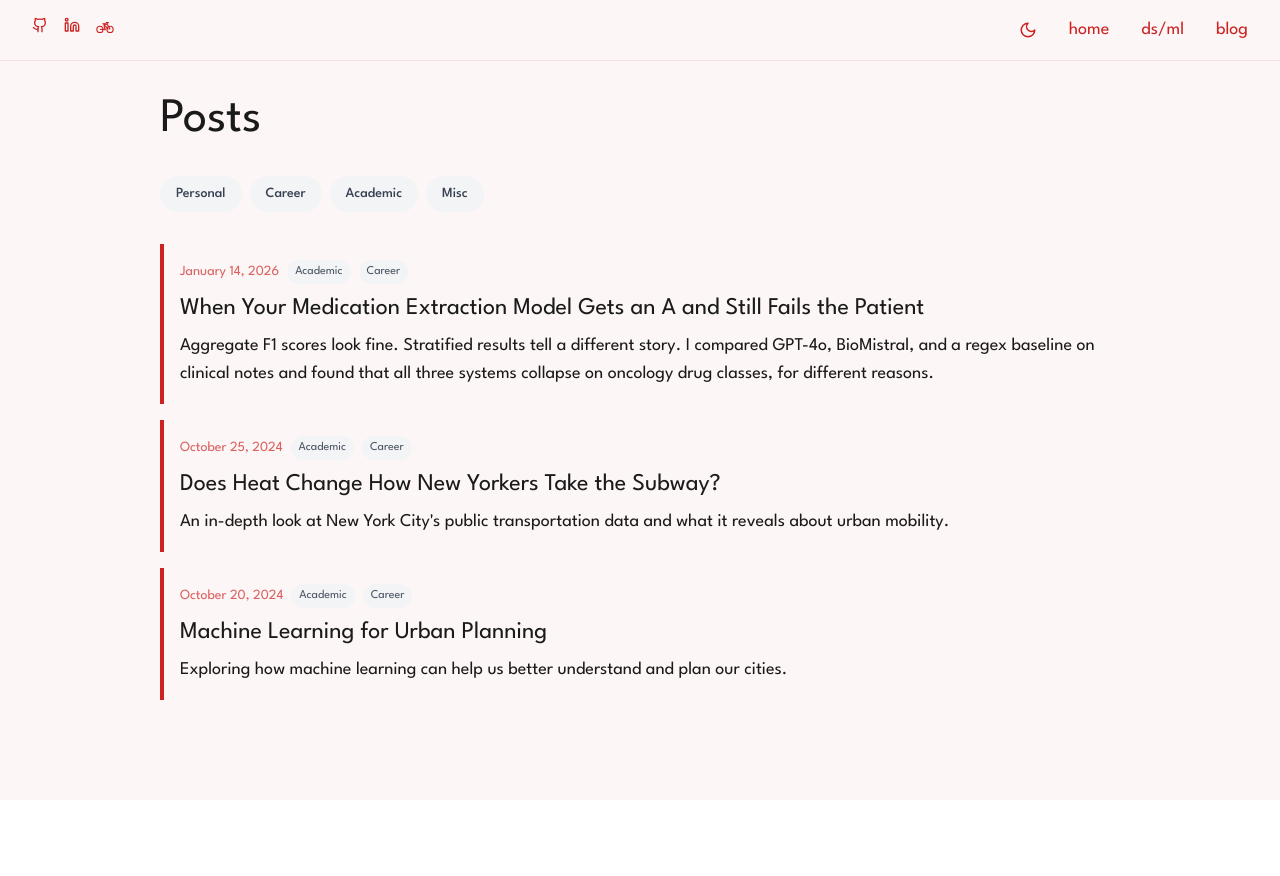
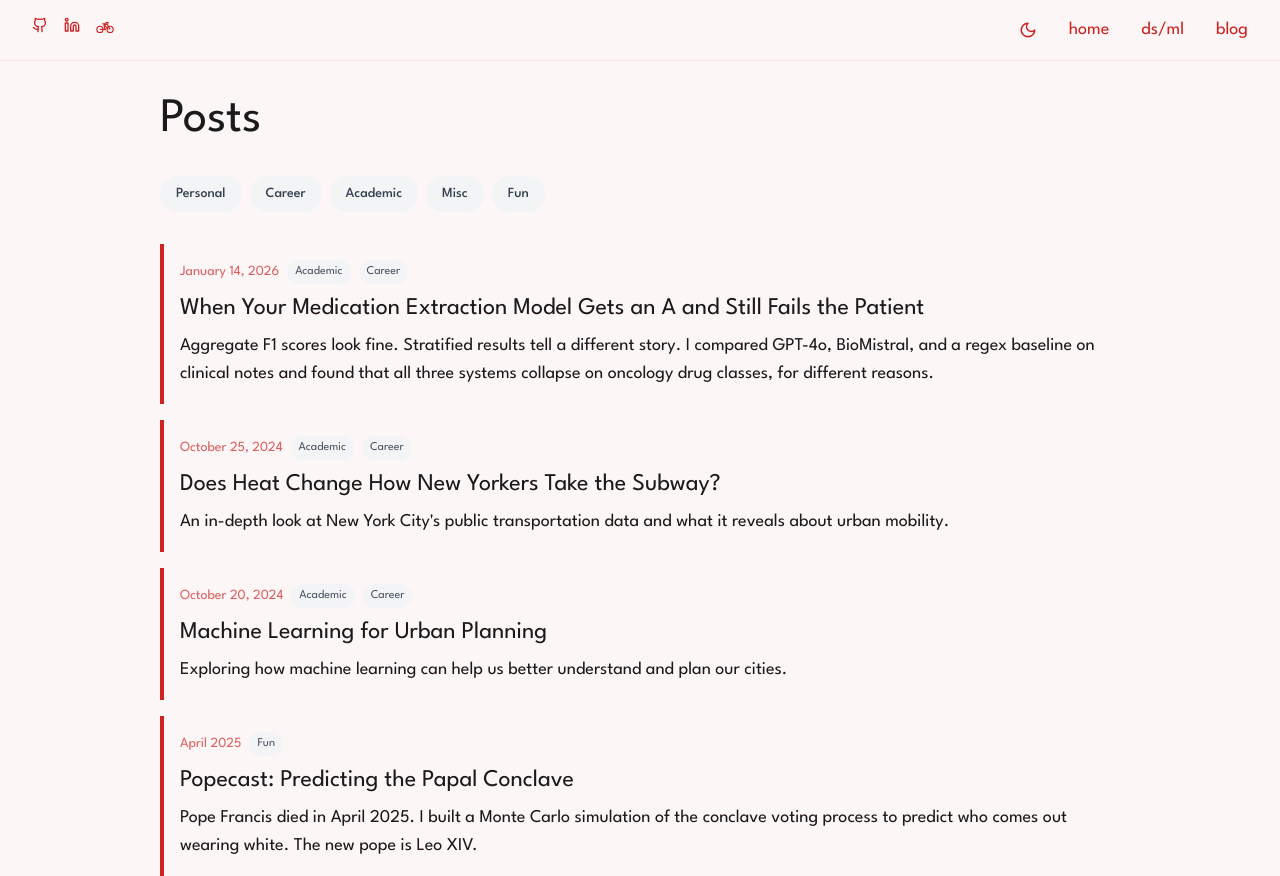
Before and after one commit to jaackiekim/jackiekim.me, a React (Vite) app: page /blog in a window 1280 px wide. Before the commit the page ends 800 px from the top, so only its background shows below. Built offline with nearby package versions, Linux system fonts and the light colour scheme.

Commit message:
popecast post with full algorithm writeup

```diff
--- a/src/components/Blog.tsx
+++ b/src/components/Blog.tsx
@@ -4,7 +4,7 @@ import { motion } from 'framer-motion';
 import { X } from 'lucide-react';
 import { useTheme } from './ThemeProvider';
 
-type Category = 'Personal' | 'Career' | 'Academic' | 'Misc';
+type Category = 'Personal' | 'Career' | 'Academic' | 'Misc' | 'Fun';
 
 interface Post {
   slug: string;
@@ -35,10 +35,17 @@ const posts: Post[] = [
     date: 'October 20, 2024',
     excerpt: 'Exploring how machine learning can help us better understand and plan our cities.',
     categories: ['Academic', 'Career']
+  },
+  {
+    slug: 'popecast-2025',
+    title: 'Popecast: Predicting the Papal Conclave',
+    date: 'April 2025',
+    excerpt: 'Pope Francis died in April 2025. I built a Monte Carlo simulation of the conclave voting process to predict who comes out wearing white. The new pope is Leo XIV.',
+    categories: ['Fun']
   }
 ];
 
-const allCategories: Category[] = ['Personal', 'Career', 'Academic', 'Misc'];
+const allCategories: Category[] = ['Personal', 'Career', 'Academic', 'Misc', 'Fun'];
 
 export default function Blog() {
   const { theme } = useTheme();
@@ -79,7 +86,7 @@ export default function Blog() {
               className={`px-4 py-2 rounded-full text-sm font-medium transition-colors ${
                 selectedCategories.has(category)
                   ? theme === 'dark'
-                    ? 'bg-blue-500 text-white'
+                    ? 'bg-[#cc2222] text-white'
                     : 'bg-[#cc2222] text-white'
                   : theme === 'dark'
                     ? 'bg-gray-800 text-gray-300 hover:bg-[#2a1a1c]'
@@ -136,7 +143,7 @@ export default function Blog() {
               </div>
               <h2 className={`text-2xl mb-2 ${
                 theme === 'dark'
-                  ? 'text-[#e05555] group-hover:text-blue-200'
+                  ? 'text-[#e05555] group-hover:text-[#cc2222]'
                   : 'group-hover:text-[#aa1111]'
               } transition-colors`}>
                 {post.title}
--- a/src/components/BlogPost.tsx
+++ b/src/components/BlogPost.tsx
@@ -117,6 +117,74 @@ const posts: Record<string, { title: string; date: string; content?: string; use
     title: 'Machine Learning for Urban Planning',
     date: 'October 20, 2024',
     content: 'Coming soon...'
+  },
+  'popecast-2025': {
+    title: 'Popecast: Predicting the Papal Conclave',
+    date: 'April 2025',
+    content: `Pope Francis died on April 21, 2025. A new pope had to be elected. The process is opaque by design — no cameras, no leaks, smoke signals only — which made it an interesting modeling problem.
+
+I built a simulation of the conclave voting process. The new pope is Leo XIV.
+
+## How a conclave actually works
+
+Only cardinals under 80 are eligible to vote. They gather in the Sistine Chapel, cut off from the outside world, and vote in rounds. Each ballot requires a two-thirds supermajority to elect a pope. If no one reaches that threshold, the ballots are burned to produce black smoke. White smoke means a new pope has been chosen.
+
+The schedule: up to four ballots per day, two in the morning and two in the afternoon, with a break for prayer and reflection between sessions. There is no formal debate, no floor speeches. Cardinals talk informally in the corridors. Coalitions form, frontrunners emerge, and votes consolidate — or don't.
+
+The historical average is about three days. The longest modern conclave ran to five days.
+
+## The data pipeline
+
+**Step 1: Scrape.** I scraped the list of living cardinals from Wikipedia using BeautifulSoup, pulling name, country, age, and current role for every eligible elector.
+
+**Step 2: Enrich.** Raw biographical data doesn't tell you much. I ran an enrichment pipeline that estimated several latent attributes for each cardinal:
+
+- *Theological position* (1–10, conservative to progressive), inferred from the appointing pope (John Paul II: 3.5, Benedict XVI: 3.0, Francis: 6.5) and adjusted by keywords in their role descriptions
+- *Language abilities*, estimated from country and Vatican role
+- *Diplomatic and pastoral experience*, scored from role keywords
+- *Vatican/Curia experience*, scored from role titles
+- *Coalition membership*, assigned probabilistically based on nationality and theological position: European bloc, Global South bloc, Italian bloc, conservative/moderate/progressive blocs, Vatican insiders, outsiders
+
+**Step 3: Score.** Each cardinal gets two scores.
+
+The *Enhanced Pope Potential Index (PPI)* is a weighted composite of seven components:
+
+| Component | Weight |
+|---|---|
+| Theological alignment with current College | 20% |
+| Coalition bridging ability | 20% |
+| Vatican/Curia experience | 15% |
+| Age (optimal range: 65–78) | 15% |
+| Regional representation | 10% |
+| Language ability | 10% |
+| Media visibility | 10% |
+
+The *Papal Vibes Score (PVS)* is a softer score covering name precedent (John has been used 23 times, Leo 13 times), estimated charisma, and regional symbolism. The final papabile score combines PPI at 70% and PVS at 30%.
+
+## The simulation
+
+The conclave simulation runs round by round and models the dynamics that actually drive papal elections.
+
+**Ballot dynamics** change across the conclave. Early ballots are intentionally scattered — cardinals cast courtesy votes for respected peers, signaling without committing. The scatter factor starts at 0.8 on the first ballot and decays each day. Strategic voting increases in parallel, from 0.1 on day one to up to 0.9 by day five.
+
+**Momentum** accumulates for frontrunners. Each ballot, the top three candidates receive a weight boost proportional to their position and the number of ballots elapsed. But there is also a **frontrunner resistance** mechanism: if the same cardinal leads two consecutive ballots without reaching two-thirds, resistance grows. Real conclaves have collapsed frontrunners this way.
+
+**Overnight reflection** partially resets the weights. After each day's final ballot, the model blends current weights back toward the original base weights (70/30), adds a small random perturbation, and with 30% probability after ballot five, elevates a low-vote cardinal as a surprise candidate. This captures the historical phenomenon of the dark horse — a compromise candidate who emerges when the leading factions deadlock.
+
+The full simulation runs as a Monte Carlo over 1,000 conclaves. Each run produces a winner, a ballot count, and a duration in days. The output is a probability distribution over candidates.
+
+## What actually happened
+
+Leo XIV was elected. He is Robert Francis Prevost, an American cardinal and the first pope from the United States. The conclave lasted four days.
+
+The model was not built to predict him specifically, but the PPI framework weights theological alignment and coalition bridging — which in hindsight describes exactly what happened. Prevost led the Dicastery for Bishops, overseeing episcopal appointments worldwide, giving him Vatican insider credibility while remaining outside the Italian and European blocs. Whether the simulation would have surfaced him as a frontrunner is an open question I didn't get to answer before the white smoke went up.
+
+## Sources
+
+- [Wikipedia: List of living cardinals](https://en.wikipedia.org/wiki/List_of_living_cardinals)
+- [Vatican News](https://www.vaticannews.va)
+- [GitHub repo](https://github.com/jaackiekim/popecast-2025)`,
+    useMarkdown: true,
   }
 };
 
```
